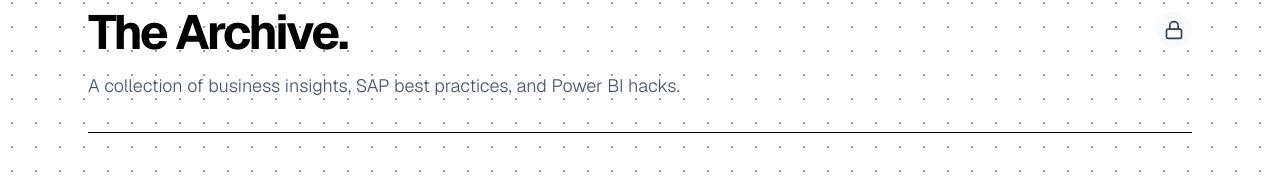
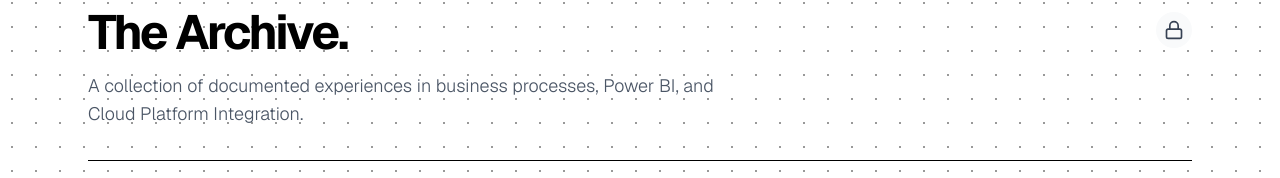
Before and after one commit to nailadhaim/my-blog, a Next.js app: page /blog in a window 1280 px wide. Shown: the part 153-331 px from the top of the page. Built offline with nearby package versions, Linux system fonts and the light colour scheme; no server answers; the database is empty.

Commit message:
Archive description changed

```diff
--- a/app/blog/page.tsx
+++ b/app/blog/page.tsx
@@ -45,8 +45,8 @@ export default async function BlogPage(props: {
             The Archive.
           </h1>
           <p className="text-gray-600 font-light text-lg max-w-2xl">
-            A collection of business insights, SAP best practices, and Power BI
-            hacks.
+            A collection of documented experiences in business processes, Power
+            BI, and Cloud Platform Integration.
           </p>
         </div>
         <div className="shrink-0 pt-1">
```
